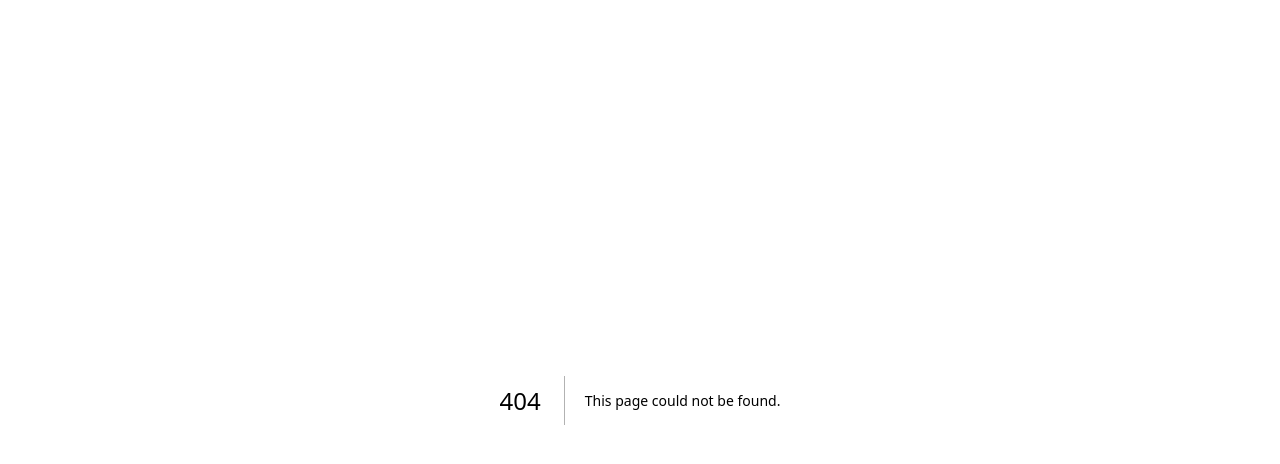
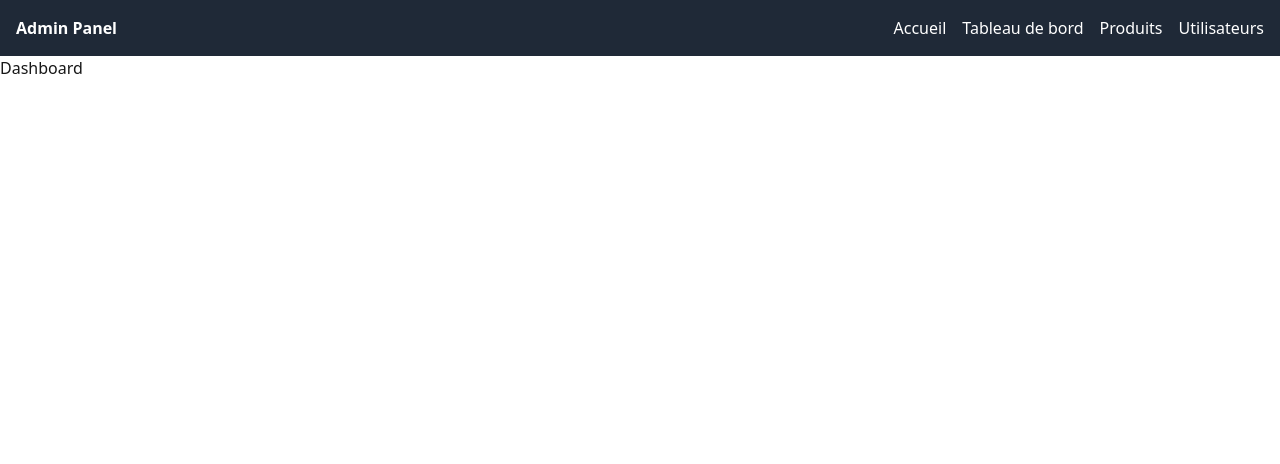
Before and after one commit to jboureux/mds-m1-workshop1, a Next.js app: page /admin/dashboard in a window 1280 px wide. Before the commit this address had no page. Shown: the top 464 px of the page. Built offline with nearby package versions, Linux system fonts and the light colour scheme.

Commit message:
feat: add admin pages (dashboard and products)

```diff
--- /dev/null
+++ b/src/app/admin/dashboard/page.tsx
@@ -0,0 +1,5 @@
+const DashboardPage = async () => {
+    return <div>Dashboard</div>;
+};
+
+export default DashboardPage;
--- /dev/null
+++ b/src/app/admin/layout.tsx
@@ -0,0 +1,50 @@
+import Link from "next/link";
+
+const AdminLayout = ({ children }: { children: React.ReactNode }) => {
+    return (
+        <div>
+            <nav className="bg-gray-800 p-4">
+                <div className="container mx-auto flex justify-between items-center">
+                    <div className="text-white font-bold">Admin Panel</div>
+                    <ul className="flex space-x-4">
+                        <li>
+                            <Link
+                                href="/"
+                                className="text-white hover:text-gray-300"
+                            >
+                                Accueil
+                            </Link>
+                        </li>
+                        <li>
+                            <Link
+                                href="/admin/dashboard"
+                                className="text-white hover:text-gray-300"
+                            >
+                                Tableau de bord
+                            </Link>
+                        </li>
+                        <li>
+                            <Link
+                                href="/admin/products"
+                                className="text-white hover:text-gray-300"
+                            >
+                                Produits
+                            </Link>
+                        </li>
+                        <li>
+                            <Link
+                                href="/admin/users"
+                                className="text-white hover:text-gray-300"
+                            >
+                                Utilisateurs
+                            </Link>
+                        </li>
+                    </ul>
+                </div>
+            </nav>
+            {children}
+        </div>
+    );
+};
+
+export default AdminLayout;
--- /dev/null
+++ b/src/app/admin/products/page.tsx
@@ -0,0 +1,5 @@
+const ProductsPage = async () => {
+    return <div>Produits</div>;
+};
+
+export default ProductsPage;
```
